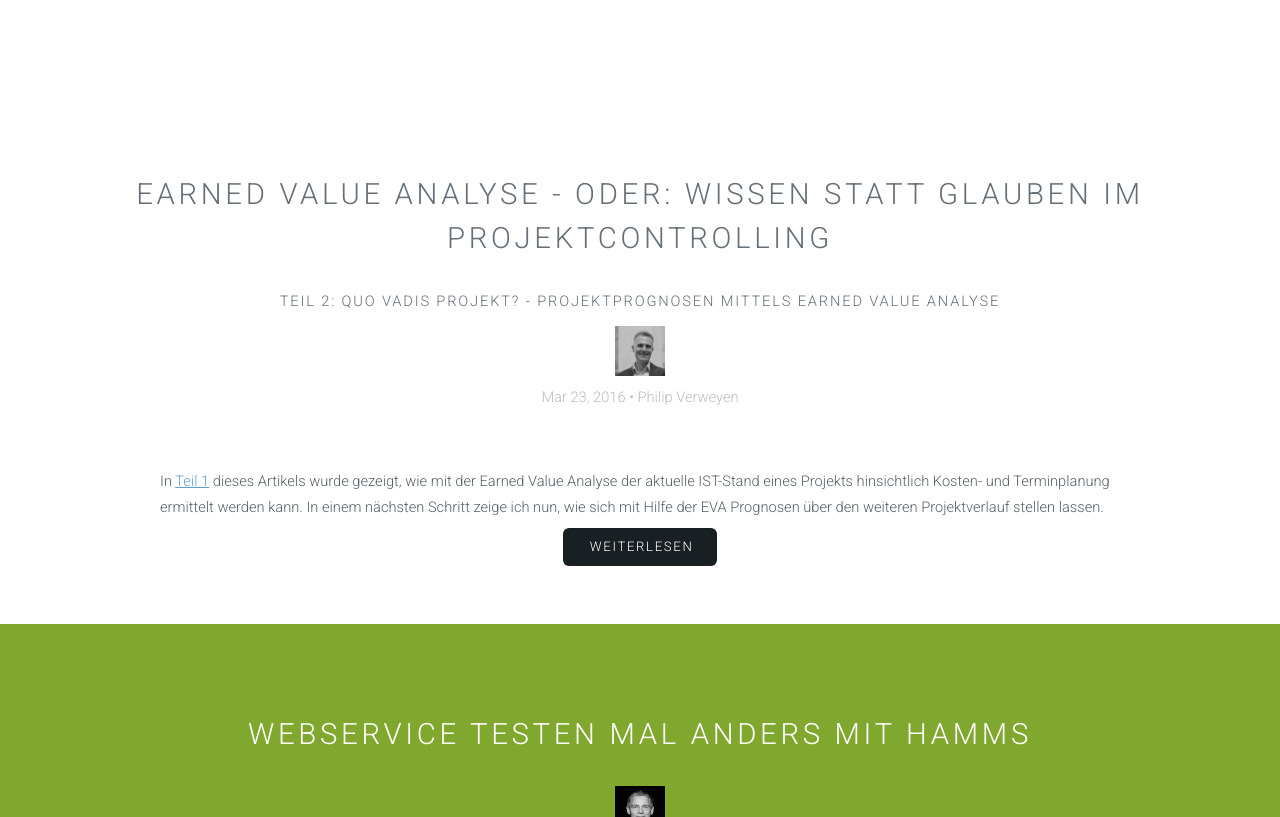
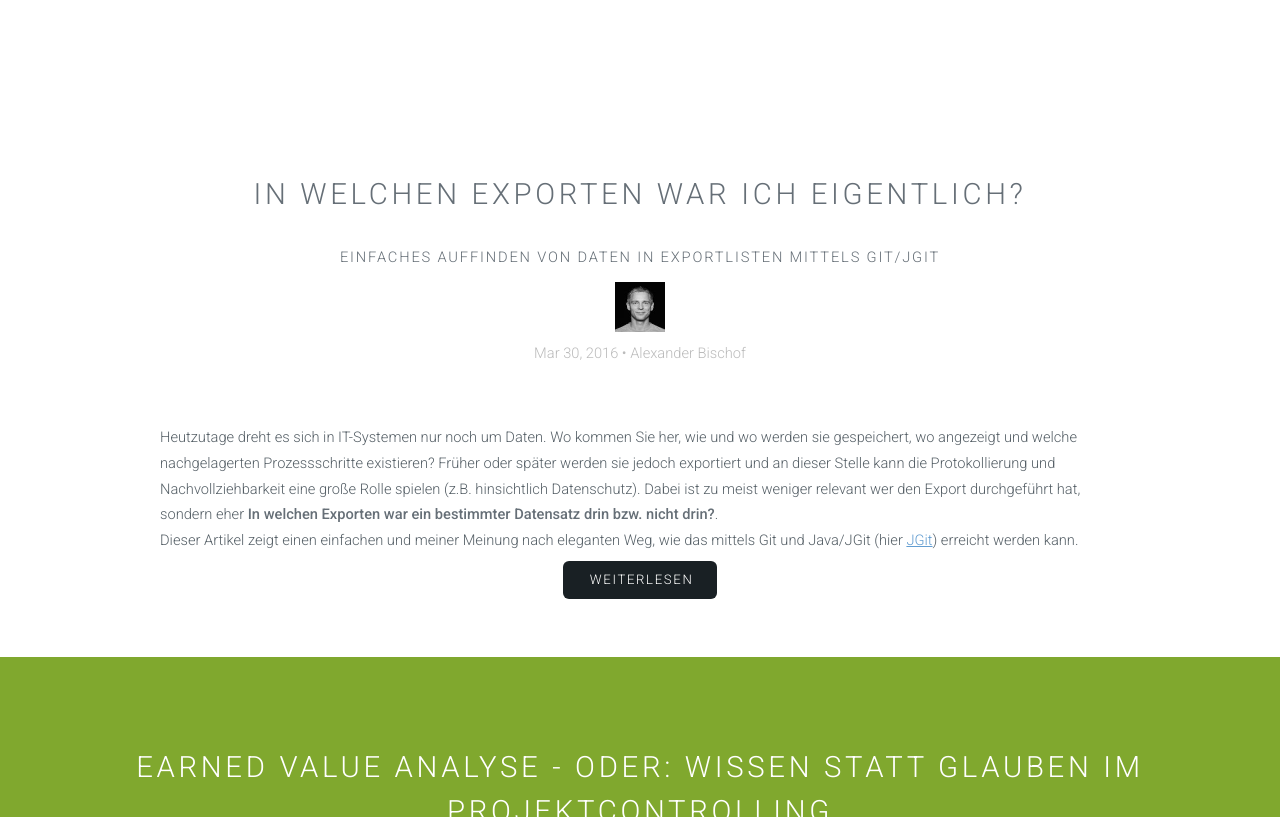
Before and after one commit to SiteOS/siteos.github.io, a Jekyll site: the page built from index.html, in a window 1280 px wide and 900 px high, scrolled down 236 px, cut to the strip 83-900 px from the top of the window. Built offline with Jekyll 4.4.1, drawn with Linux system fonts in a browser that asks for light colours.

Commit message:
Adds git article

```diff
--- a/_drafts/Git-Und-Datenschutz-Ein-Gutes-Team.markdown
+++ b/_posts/2016-03-30-Git-Und-Datenschutz-Ein-Gutes-Team.markdown
@@ -3,27 +3,42 @@
 author: Alexander Bischof
 authorkey: alexanderbischof
 title: "In welchen Exporten war ich eigentlich?"
-description: "Einfaches auffinden von Daten in Exportlisten mittels Git/JGit"
+description: "Einfaches Auffinden von Daten in Exportlisten mittels Git/JGit"
 categories: Java Git JGit
 ---
 Heutzutage dreht es sich in IT-Systemen nur noch um Daten. Wo kommen Sie her, wie und wo werden sie gespeichert, wo angezeigt und welche
 nachgelagerten Prozessschritte existieren? Früher oder später werden sie jedoch exportiert und an dieser Stelle kann die Protokollierung
 und Nachvollziehbarkeit eine große Rolle spielen (z.B. hinsichtlich Datenschutz). Dabei ist zu meist weniger relevant wer den Export durchgeführt hat,
 sondern eher **In welchen Exporten war ein bestimmter Datensatz drin bzw. nicht drin?**.
-Dieser Artikel beschreibt einen einfachen und meiner Meinung nach eleganten Weg, wie das mittels Git und Java/JGit (hier [JGit](https://eclipse.org/jgit/))
+Dieser Artikel zeigt einen einfachen und meiner Meinung nach eleganten Weg, wie das mittels Git und Java/JGit (hier [JGit](https://eclipse.org/jgit/))
 erreicht werden kann.
 
 ### Pure Git
 
-{% highlight bash %}
-git rev-list --all | xargs git grep expression
+Zunächst möchte ich die reine Kommandozeilen Variante vorstellen, wobei es an dieser Stelle nicht *den* richtigen Weg gibt, sondern man zwischen verschiedenen
+Varianten wählen kann (z.B. git log, git grep, git rev-list). Der wohl einfachste Weg ist über *git rev-list* mit dem folgenden Kommando:
+
+{% highlight text %}
+bischofa$ git rev-list --all | xargs git grep ^5555$
+e55a726d4a7b19dd3278746893268166a83ef77a:exportfile:5555
+afb6d890e4c993d1751ff8d5fd553dab9b52ede4:exportfile:5555
 {% endhighlight %}
+
+Mittels obigen Snippet wird in allen Commits nach dem *regulären Ausdruck* **^5555$** gesucht und die entsprechenden Commits
+ausgegeben. Diese könnte man nun sogar über weitere Skripte verarbeiten, um entsprechende Reports draus zu bauen.
+Sehr interessant in diesem Kontext sind auch weitere Parameter mit dem man die Commit-Filterung erweitern kann, wie z.B.:
+
+ - *--skip*
+ - *--max-count*
+ - *--date*
 
 ### JGit
 
-Die
-
-[Stackoverflow-Artikel](http://stackoverflow.com/questions/15572483/how-to-do-git-grep-e-pattern-with-jgit)
+Nun kam ich an den Punkt, wo ich obige Funktionalität in Java verwenden wollte und fand folgenden
+ [Stackoverflow-Artikel](http://stackoverflow.com/questions/15572483/how-to-do-git-grep-e-pattern-with-jgit), der ein
+ *git grep* mittels *JGit* beinhaltet.
+  Im folgenden Code-Snippet wurde der Code aus dem Artikel leicht verändert (z.B. Java 8), so dass man direkt an die Commit-Information
+  herankommt und diese auch zurückgeliefert werden.
 
 {% highlight java %}
 private List<String> walk(ObjectReader objectReader, RevCommit revCommit) {
@@ -114,7 +129,6 @@
 
 {% highlight java %}
 public class GitDiffTest {
-
     @ClassRule
     public static BootstrapRule bootstrapRule = new BootstrapRule();
 
```
Also changed, not shown: other parts of _posts/2016-03-30-Git-Und-Datenschutz-Ein-Gutes-Team.markdown (+1 -1 lines).
